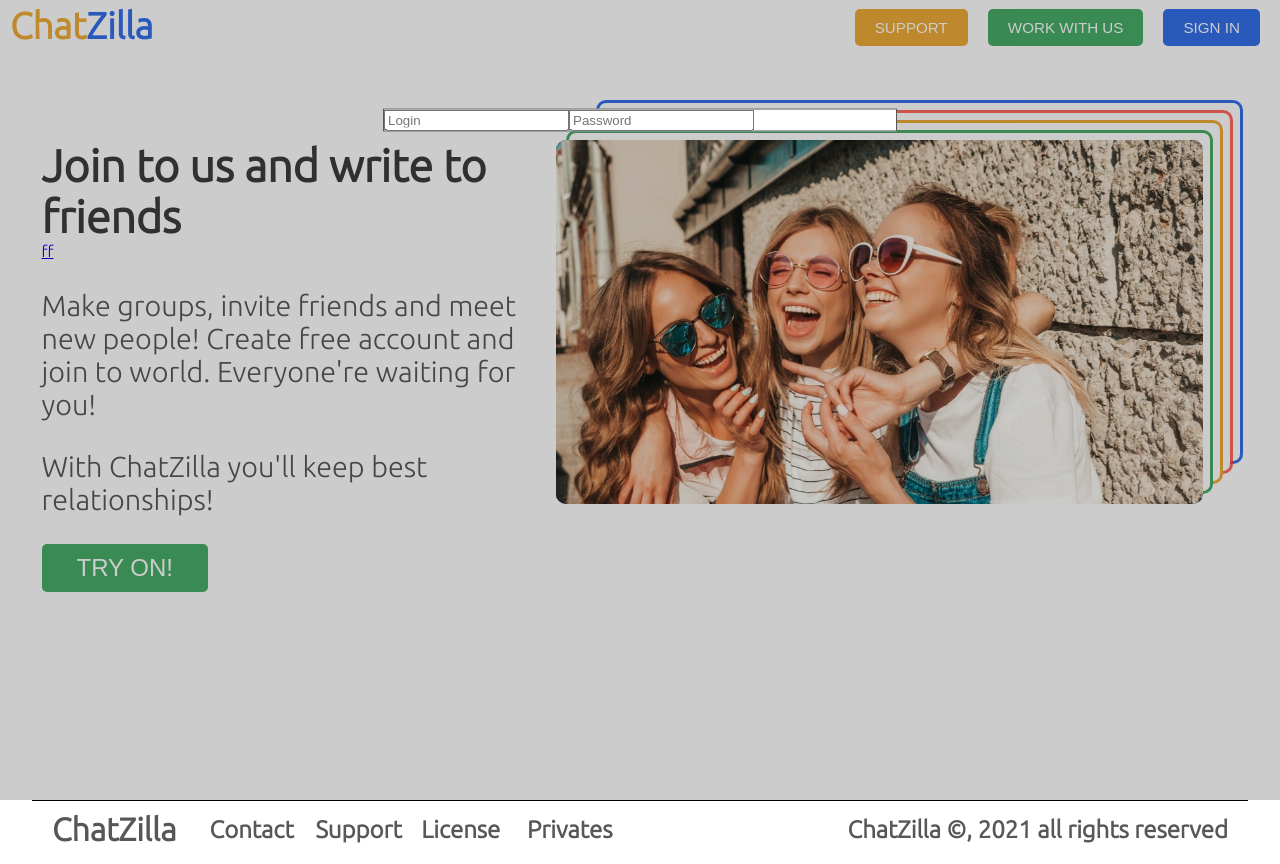
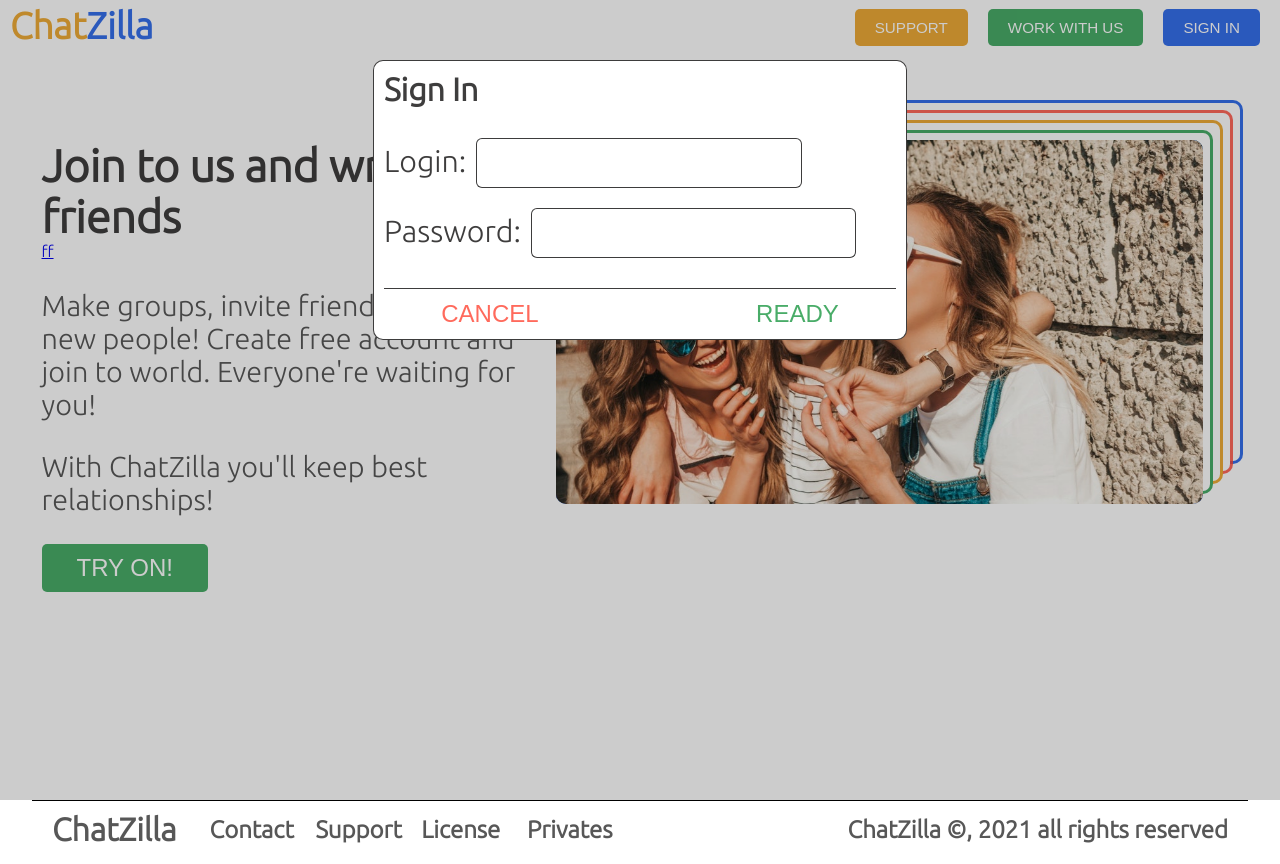
Before and after one commit to blazej-k/chat, a React app: page / in a window 1280 px wide. Both pictures are taken after a click on the button "SIGN IN". Built offline with nearby package versions, Linux system fonts and the light colour scheme; no server answers.

Commit message:
styling modal

```diff
--- a/src/components/home/modals/SignIn.tsx
+++ b/src/components/home/modals/SignIn.tsx
@@ -5,12 +5,12 @@ interface SignInProps {
 }
 
 
-const SignIn: FC<SignInProps> = ({closeModal}) => {
+const SignIn: FC<SignInProps> = ({ closeModal }) => {
 
     useEffect(() => {
         document.addEventListener('click', (e) => {
-            const {className} = e.target as Element
-            if(className === 'modal-wrapper'){
+            const { className } = e.target as Element
+            if (className === 'modal-wrapper') {
                 closeModal(false)
             }
         })
@@ -19,8 +19,21 @@ const SignIn: FC<SignInProps> = ({closeModal}) => {
     return (
         <div className="modal-wrapper">
             <div className="modal sign-in-modal">
-                <input type="text" placeholder='Login' />
-                <input type="text" placeholder='Password' />
+                <h1>Sign In</h1>
+                <label>
+                    Login:
+                    <input type="text" />
+                </label><br />
+                <label>
+                    Password:
+                    <input type="password" />
+                </label>
+                <div className="buttons-wrapper">
+                    <div className="buttons">
+                        <button>cancel</button>
+                        <button>ready</button>
+                    </div>
+                </div>
             </div>
         </div>
     );
--- a/src/style/Home.scss
+++ b/src/style/Home.scss
@@ -47,7 +47,7 @@
                 h2 {
                     font-size: 280%;
                     margin: 0;
-                    color: rgba(48, 47, 47, 0.932);
+                    color: $black;
                 }
                 .des {
                     font-size: 180%;
--- a/src/style/Modals.scss
+++ b/src/style/Modals.scss
@@ -1,21 +1,67 @@
-@import 'colors';
-.modal-wrapper{
+@import "colors";
+.modal-wrapper {
     width: 100vw;
     top: 0;
     position: fixed;
-    background-color: rgba(0,0,0,0.2);
+    background-color: rgba(0, 0, 0, 0.2);
     z-index: 1;
     height: 100vh;
     margin: 0;
     padding: 0;
-    .modal{
+    .modal {
+        color: $black !important;
         position: absolute;
         width: 40%;
-        top: 15%;
+        top: 25%;
         left: 50%;
         margin: auto;
-        border: 1px solid $gray;
+        border: 1px solid $black;
+        border-radius: 10px;
         transform: translate(-50%, -50%);
         background-color: white;
+        padding: 10px;
+        h1 {
+            margin: 0;
+            margin-bottom: 20px;
+        }
+        label {
+            font-size: 190%;
+            input {
+                outline: none;
+                color: $black;
+                font-size: 90%;
+                width: 60%;
+                border: 0.5px solid $black;
+                border-radius: 6px;
+                padding: 8px;
+                margin: 10px 0 10px 10px;
+            }
+            // input[type="password"] {
+            //     border-color: $red;
+            // }
+        }
+        .buttons-wrapper {
+            border-top: 0.5px solid $black;
+            padding: 10px 0;
+            margin-top: 20px;
+            .buttons {
+                width: 80%;
+                margin: auto;
+                text-align: center;
+                button {
+                    color: $red;
+                    font-size: 150%;
+                    border: none;
+                    cursor: pointer;
+                    text-transform: uppercase;
+                    background-color: white;
+                    float: left;
+                    &:nth-child(2n){
+                        float: right;
+                        color: $green;
+                    }
+                }
+            }
+        }
     }
 }
--- a/src/style/_colors.scss
+++ b/src/style/_colors.scss
@@ -3,3 +3,4 @@ $blue: #356feb;
 $orange: #eeab37;
 $green: #49ac68;
 $gray: rgb(87, 87, 87);
+$black: rgba(48, 47, 47, 0.932);
```
